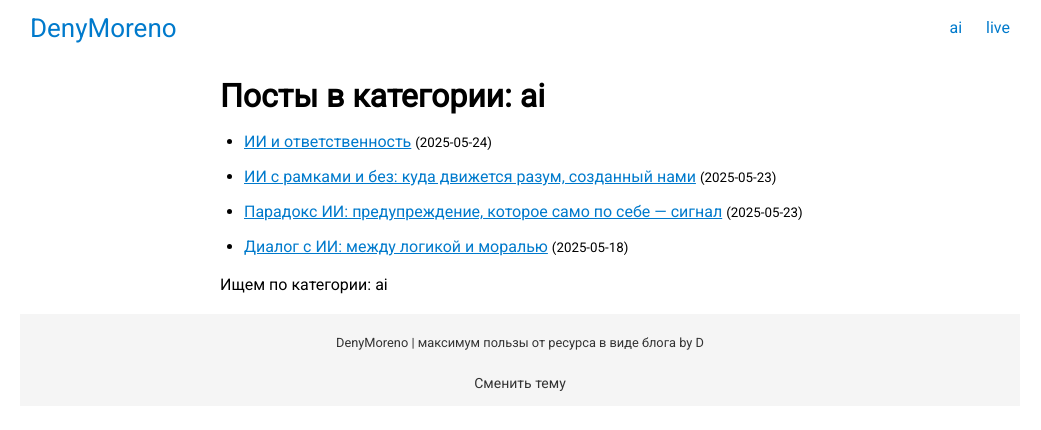
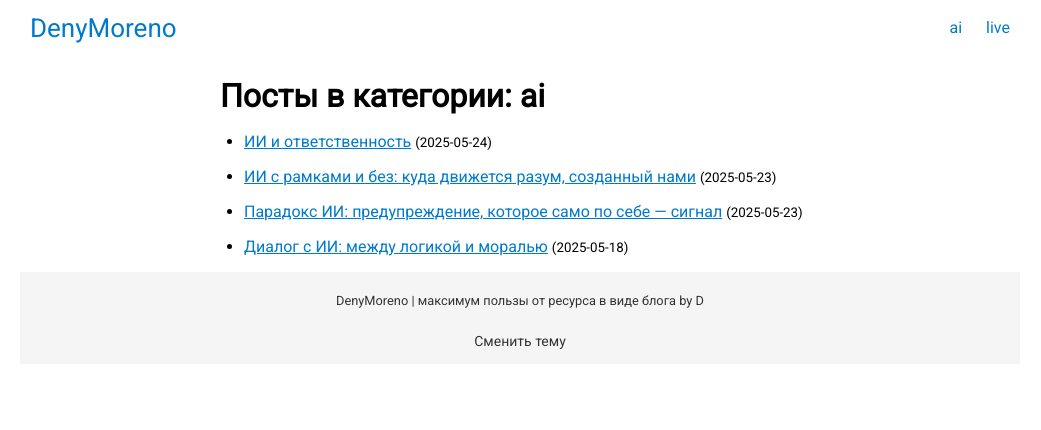
Before and after one commit to DenyMoreno/myblog, a Jekyll site: the page built from ai.md, in a window 1280 px wide. Shown: the top 430 px of the page, without its empty margins (120-1161 px from the left). Built offline with Jekyll 4.4.1, drawn with Linux system fonts in a browser that asks for light colours; nearby versions of some CDN libraries.

Commit message:
Update category.html

```diff
--- a/_layouts/category.html
+++ b/_layouts/category.html
@@ -15,4 +15,3 @@ layout: default
     {% endif %}
   {% endfor %}
 </ul>
-<p>Ищем по категории: {{ page.category }}</p>
```
